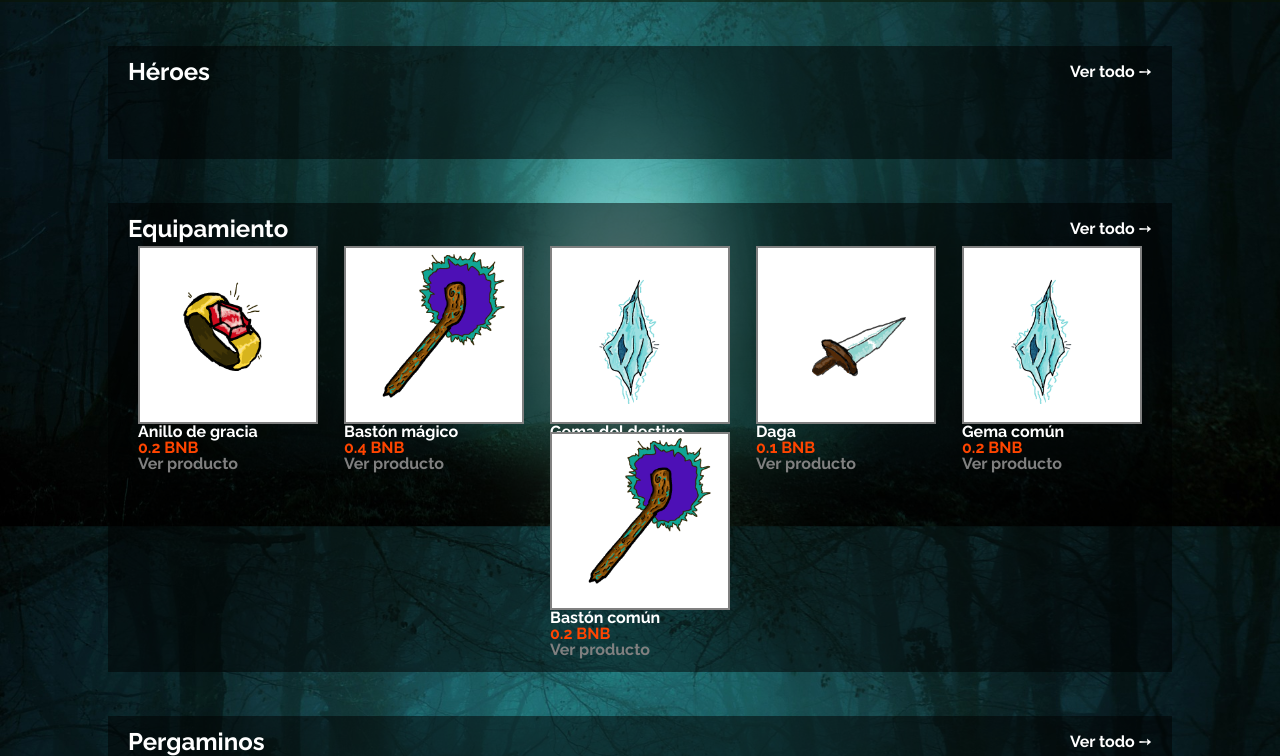
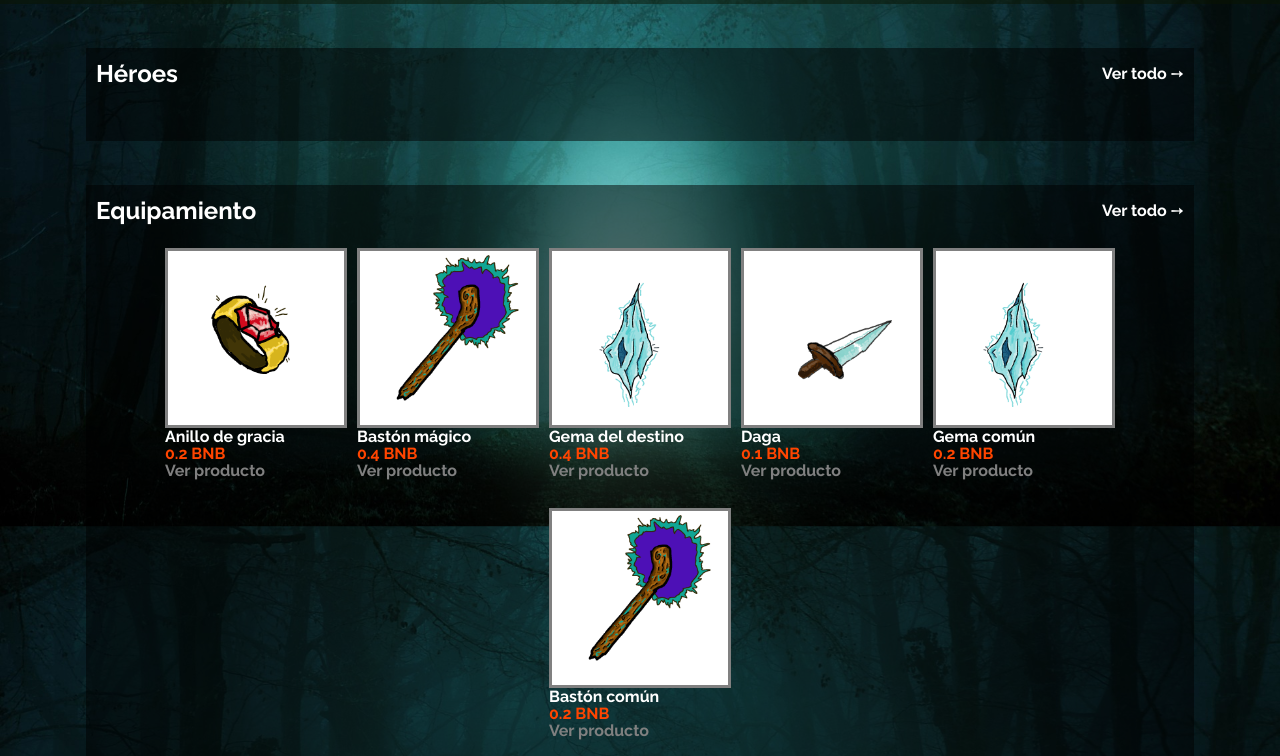
Before and after one commit to CapdeO/E-commerce_CRUD-JS, a website with bundled scripts: page screens/index.html in a window 1280 px wide. Shown: the part 321-1077 px from the top of the page. Built offline with nearby package versions, Linux system fonts and the light colour scheme; no server answers.

Commit message:
Add files via upload

```diff
--- a/assets/css/style.css
+++ b/assets/css/style.css
@@ -69,7 +69,7 @@ h1 {
 	width: 250px;
 	border-style: solid;
 	border-color: grey;
-	border-width: 2px;
+	border-width: 3px;
 }
 .bannerInfo {
 	line-height: 18pt;
@@ -90,14 +90,11 @@ h1 {
 }
 .lineaProductos {
 	background-color: rgba(0, 0, 0, 0.5);
-	width: 80%;
-	height: auto;
-	margin: auto;
-	padding: 10px 20px 70px 20px;
+	width: 85%;
+	padding: 10px;
 	margin: 44px auto;
 	color: white;
-	display: flex;
-	flex-direction: column;
+
 }
 .top {
 	display: flex;
@@ -107,26 +104,25 @@ h1 {
 }
 .productos {
 	display: flex;
-	flex-direction: row;
 	align-items: flex-start;
-	padding: 0px;
-	gap: 16px;
+	padding: 20px 0;
+	gap: 10px;
 	flex-wrap: wrap;
-	flex: none;
 	order: 1;
 	flex-grow: 0;
-	justify-content: space-evenly;
-	gap: 60px auto;
+	justify-content: center;
+
 }
 .producto {
-	height: 170px;
+	height: 250px;
+	line-height: 13pt;
 }
 .imagenProducto {
 	width: 176px;
 	height: 174px;
 	border-style: solid;
 	border-color: grey;
-	border-width: 2px;
+	border-width: 3px;
 }
 .precioProducto {
 	color: orangered;
```
